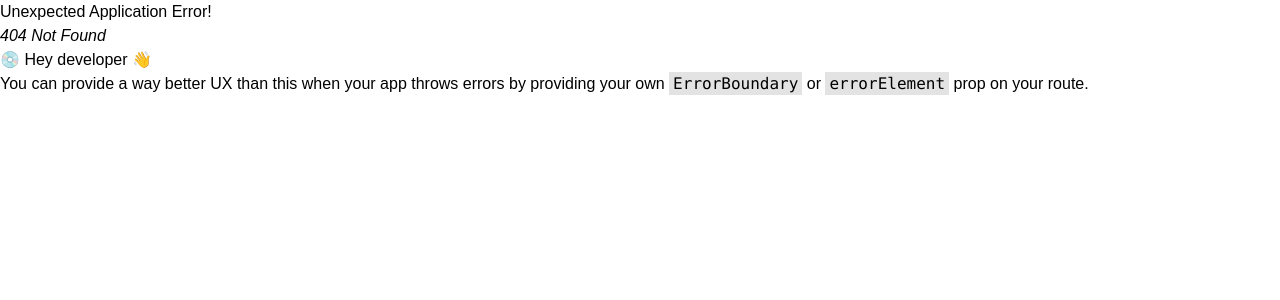
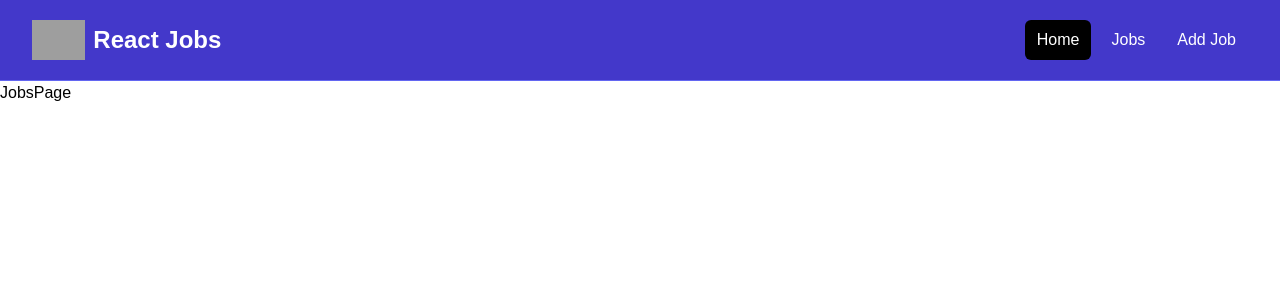
Before and after one commit to sanjayfernando83/React_Jobs, a React (Vite) app: page /jobs in a window 1280 px wide. Before the commit this address had no page. Shown: the top 300 px of the page. Built offline with nearby package versions, Linux system fonts and the light colour scheme; grey boxes are pictures that could not be loaded.

Commit message:
Add jobs page

```diff
--- a/src/App.jsx
+++ b/src/App.jsx
@@ -6,6 +6,7 @@ import { createBrowserRouter } from "react-router-dom";
 
 import React from 'react'
 import HomePage from "./pages/HomePage";
+import JobsPage from "./pages/JobsPage";
 import MainLayout from "./layouts/MainLayout";
 
 
@@ -13,6 +14,7 @@ const router = createBrowserRouter(
   createRoutesFromElements(
     <Route path ="/" element={<MainLayout/>} >
       <Route index element={<HomePage/>} ></Route>
+      <Route path ='/jobs' element={<JobsPage/>} ></Route>
     </Route>
   )
 );
--- a/src/pages/HomePage.jsx
+++ b/src/pages/HomePage.jsx
@@ -4,7 +4,6 @@ import Card from '../components/Card'
 import Hero from '../components/Hero'
 import JobHolder from '../components/JobHolder'
 import MoreJobs from '../components/MoreJobs'
-import NavPane from '../components/NavPane'
 
 const HomePage = () => {
   return (
```
